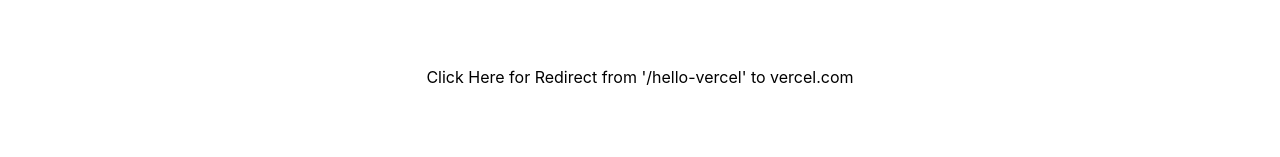
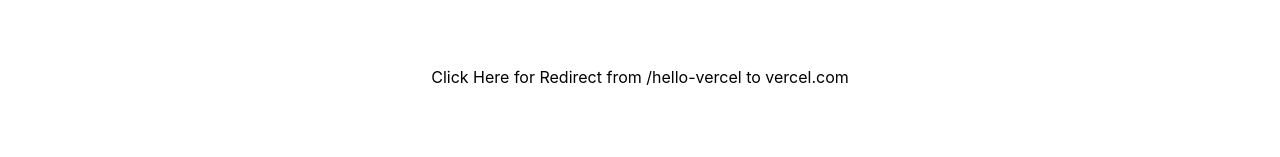
Before and after one commit to cboydstun/vercel-product-advocate, a Next.js app: page /pageThree in a window 1280 px wide. Shown: the part 402-559 px from the top of the page. Built offline with nearby package versions, Linux system fonts and the light colour scheme.

Commit message:
syntax bug

```diff
--- a/pages/pageThree.js
+++ b/pages/pageThree.js
@@ -16,7 +16,7 @@ export default function PageThree() {
           Question Three
         </h1>
         <p className={styles.description}>Using Next.js</p>
-        <Link href="/hello-vercel">Click Here for Redirect from '/hello-vercel' to vercel.com</Link>
+        <Link href="/hello-vercel">Click Here for Redirect from /hello-vercel to vercel.com</Link>
       </main>
       <footer className={styles.footer}>
         <Link href='/pageFour'>Next Question</Link>
```
